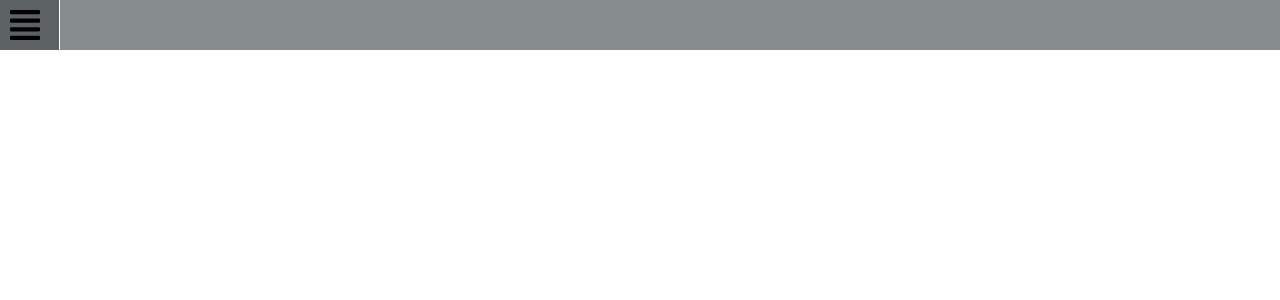
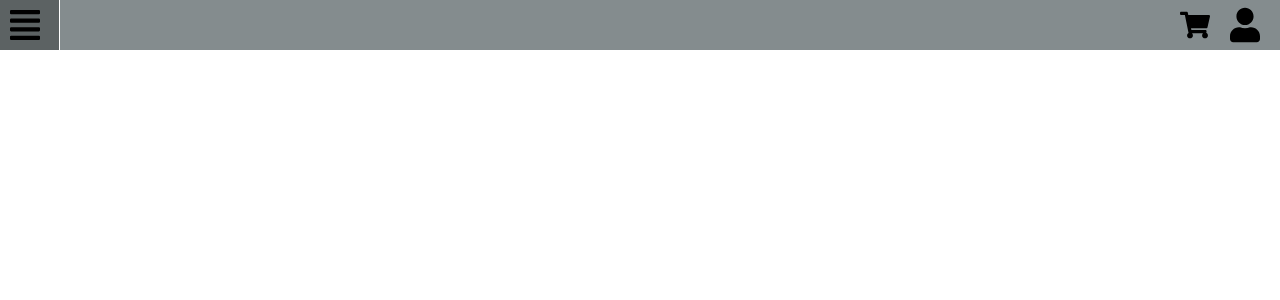
Before and after one commit to CrisMyroniuk/Proyecto-DH, a PHP site: page / in a window 1280 px wide. Shown: the top 300 px of the page. Run offline with PHP 8.4, Linux system fonts and the light colour scheme.

Commit message:
iconos login y compra

```diff
--- a/css/styles.css
+++ b/css/styles.css
@@ -15,7 +15,7 @@ header{
 }
 
 header label{
-  display: block;
+  display: inline-block;
   width: 60px;
   height: 50px;
   padding-top: 5px;
@@ -70,5 +70,12 @@ header img{
     width: 100%;
     margin-left: -100%;
   }
+}
 
+button{
+  background-color:rgb(132, 140, 142);
+  border: 0;
+  float: right;
+  margin-right: 20px;
+  margin-top: 5px;
 }
--- a/index.html
+++ b/index.html
@@ -18,7 +18,9 @@
           <li><a href="#">Buzos</a></li>
         </ul>
       </nav>
-    </header>
+      <button type="button" name="button"> <img src="img/login.svg" alt=""> </button>
+      <button type="button" name="button"> <img src="img/carrito.svg" alt=""></button>
+   </header>
 
 
   </body>
```
Also changed, not shown: img/carrito.svg (added), img/login.svg (added).
